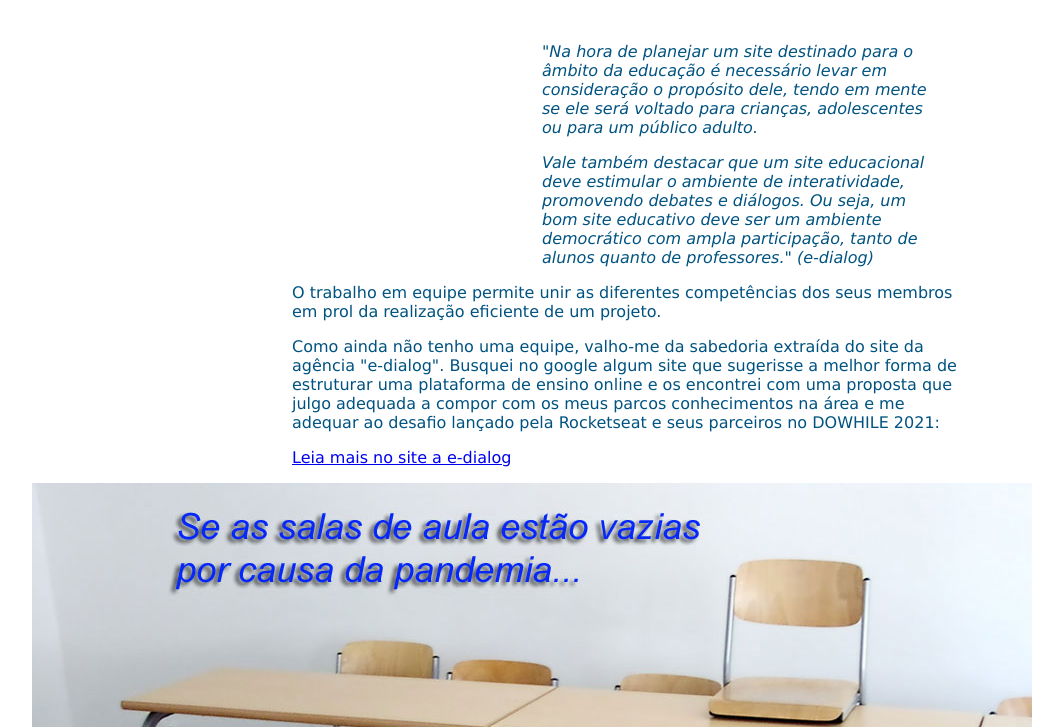
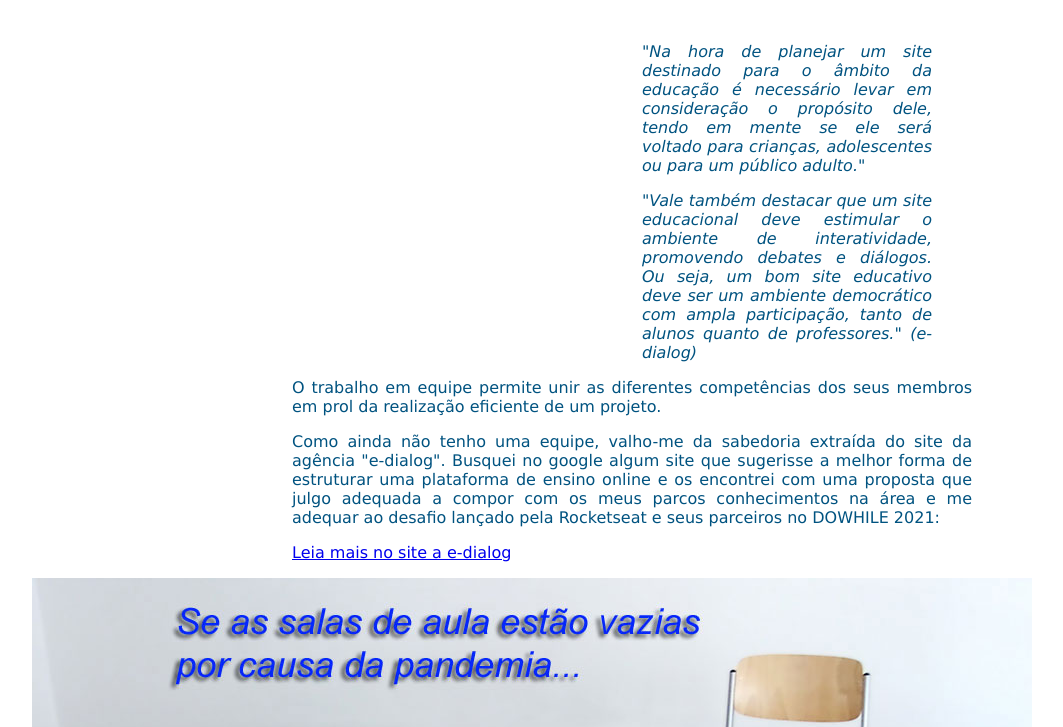
Before and after one commit to ricardobecheli/Desafio-Rocketseat-Dowhile2021, a plain HTML site: page index.html in a window 1280 px wide. Shown: the part 773-1500 px from the top of the page, without its empty margins (8-1071 px from the left). Drawn offline with Linux system fonts and the light colour scheme.

Commit message:
Update index.html

```diff
--- a/index.html
+++ b/index.html
@@ -28,19 +28,20 @@
 
 <section style="margin-bottom: 300px;">
     <h1>Estudo Online: Democracia e Diversidade</h1>
-    <blockquote style="margin-left: 250px;">
+    <blockquote style="margin-left: 350px; text-align: justify;">
         <em>
             <p>
-                "Na hora de planejar um site destinado para o âmbito da educação é necessário levar em consideração o propósito dele, tendo em mente se ele será voltado para crianças, adolescentes ou para um público adulto.</p>
-                <p>Vale também destacar que um site educacional deve estimular o ambiente de interatividade, promovendo debates e diálogos. Ou seja, um bom site educativo deve ser um ambiente democrático com ampla participação, tanto de alunos quanto de professores."  (e-dialog)</p>
+                "Na hora de planejar um site destinado para o âmbito da educação é necessário levar em consideração o propósito dele, tendo em mente se ele será voltado para crianças, adolescentes ou para um público adulto."</p>
+
+                <p>"Vale também destacar que um site educacional deve estimular o ambiente de interatividade, promovendo debates e diálogos. Ou seja, um bom site educativo deve ser um ambiente democrático com ampla participação, tanto de alunos quanto de professores."  (e-dialog)</p>
         </em>
      </blockquote>
 
-        <p>
+        <p style="text-align: justify;">
             O trabalho em equipe permite unir as diferentes competências dos seus membros em prol da realização eficiente de um projeto.
         </p>
 
-            <p>Como ainda não tenho uma equipe, valho-me da sabedoria extraída do site da agência "e-dialog". Busquei no google algum site que sugerisse a melhor forma de estruturar uma plataforma de ensino online e os encontrei com uma proposta que julgo adequada a compor com os meus parcos conhecimentos na área e me adequar ao desafio lançado pela Rocketseat e seus parceiros no DOWHILE 2021:</p>
+            <p style="text-align: justify;">Como ainda não tenho uma equipe, valho-me da sabedoria extraída do site da agência "e-dialog". Busquei no google algum site que sugerisse a melhor forma de estruturar uma plataforma de ensino online e os encontrei com uma proposta que julgo adequada a compor com os meus parcos conhecimentos na área e me adequar ao desafio lançado pela Rocketseat e seus parceiros no DOWHILE 2021:</p>
 
     <p>
         <a href="https://www.edialog.com.br/como-criar-um-site-educativo-de-boa-qualidade/" target="_blank" rel="noopener noreferrer">Leia mais no site a e-dialog</a>
```
